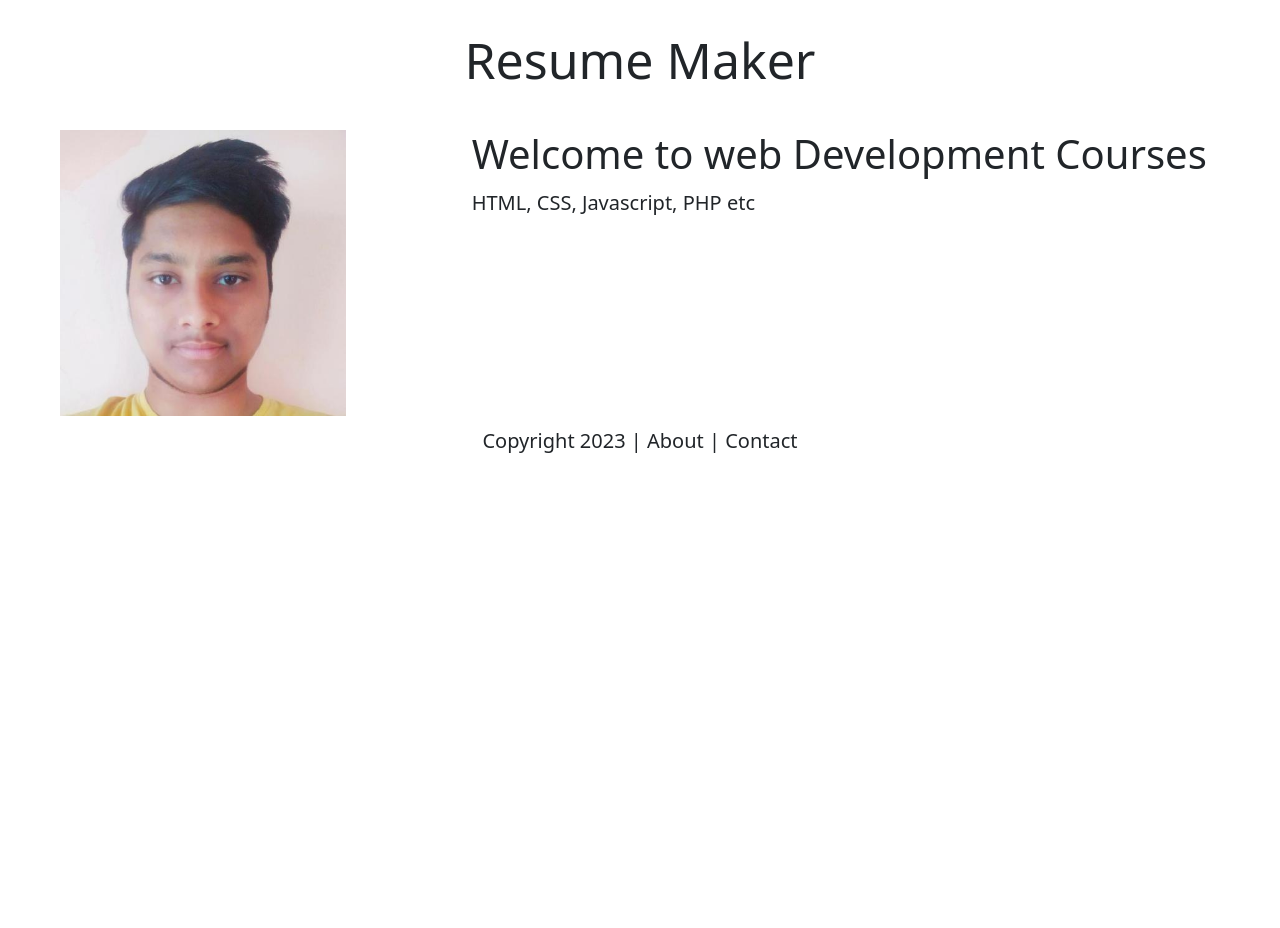
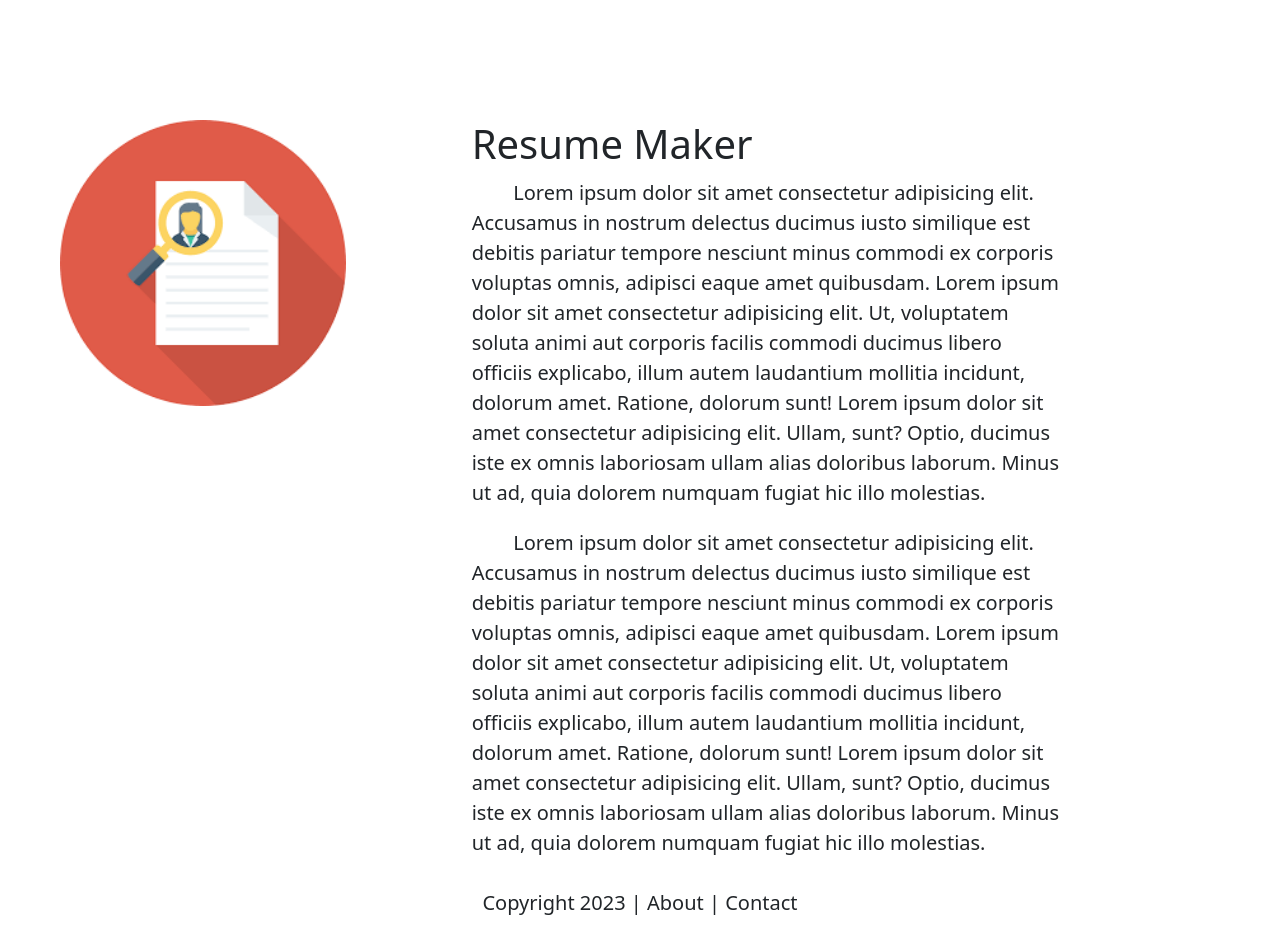
Before and after one commit to mr-bhanushali03/Resume-Builder, a PHP site: page /relationship-crud/ in a window 1280 px wide. Shown: the part 70-998 px from the top of the page. Before the commit the page ends 523 px from the top, so only its background shows below. Run offline with PHP 8.4, Linux system fonts and the light colour scheme.

Commit message:
new update

```diff
--- a/relationship-crud/account.php
+++ b/relationship-crud/account.php
@@ -86,7 +86,7 @@ include("header.php");
                             <th colspan="2">Educational Qualifications</th>
                         </tr>
                         <tr>
-                            <td></td>
+                            <td> </td>
                             <td></td>
                         </tr>
                         <tr>
--- a/relationship-crud/footer.php
+++ b/relationship-crud/footer.php
@@ -1,4 +1,4 @@
-<footer id="footer">
+<footer id="footer" >
   <div class="text-center py-2 muted">Copyright 2023 | About | Contact</div>
 </footer>
 <script src="https://code.jquery.com/jquery-3.6.3.min.js" integrity="sha256-pvPw+upLPUjgMXY0G+8O0xUf+/Im1MZjXxxgOcBQBXU=" crossorigin="anonymous"></script>
--- a/relationship-crud/index.php
+++ b/relationship-crud/index.php
@@ -4,18 +4,16 @@ $title = 'Home';
 include("header.php");
 ?>
 <main>
-  <div id="title">
-    <h1 class="text-center py-4">Resume Maker</h1>
-  </div>
-  <div class="featured">
+  <div class="featured mt-5">
     <div class="container-fluid ps-5">
       <div class="row">
-        <div class="col-lg-4 col-md-6 col-sm-6">
-        <img src="images/henil.jpeg" alt="" class="w-75" />
+        <div class="col-lg-4 col-md-12 col-sm-6 mt-5">
+        <img src="images/resume.png" alt="" class="w-75" />
         </div>
-        <div class="col-lg-8 col-md-6 col-sm-6">
-          <h2>Welcome to web Development Courses</h2>
-          <p>HTML, CSS, Javascript, PHP etc</p>
+        <div class="col-lg-6 col-md-12 col-sm-6 mt-5">
+          <h2>Resume Maker</h2>
+          <p>&nbsp;&nbsp;&nbsp;&nbsp;&nbsp;&nbsp;&nbsp;&nbsp;Lorem ipsum dolor sit amet consectetur adipisicing elit. Accusamus in nostrum delectus ducimus iusto similique est debitis pariatur tempore nesciunt minus commodi ex corporis voluptas omnis, adipisci eaque amet quibusdam. Lorem ipsum dolor sit amet consectetur adipisicing elit. Ut, voluptatem soluta animi aut corporis facilis commodi ducimus libero officiis explicabo, illum autem laudantium mollitia incidunt, dolorum amet. Ratione, dolorum sunt! Lorem ipsum dolor sit amet consectetur adipisicing elit. Ullam, sunt? Optio, ducimus iste ex omnis laboriosam ullam alias doloribus laborum. Minus ut ad, quia dolorem numquam fugiat hic illo molestias.</p>
+          <p>&nbsp;&nbsp;&nbsp;&nbsp;&nbsp;&nbsp;&nbsp;&nbsp;Lorem ipsum dolor sit amet consectetur adipisicing elit. Accusamus in nostrum delectus ducimus iusto similique est debitis pariatur tempore nesciunt minus commodi ex corporis voluptas omnis, adipisci eaque amet quibusdam. Lorem ipsum dolor sit amet consectetur adipisicing elit. Ut, voluptatem soluta animi aut corporis facilis commodi ducimus libero officiis explicabo, illum autem laudantium mollitia incidunt, dolorum amet. Ratione, dolorum sunt! Lorem ipsum dolor sit amet consectetur adipisicing elit. Ullam, sunt? Optio, ducimus iste ex omnis laboriosam ullam alias doloribus laborum. Minus ut ad, quia dolorem numquam fugiat hic illo molestias.</p>
         </div>
       </div>
       <div class="clear"></div>
--- a/relationship-crud/style.css
+++ b/relationship-crud/style.css
@@ -1,3 +1,12 @@
 *{
   font-size: 20px;
 }
+
+footer{
+  /* position: fixed; */
+  position: relative;
+  left: 0;
+  bottom: 0;
+  width: 100%;
+  text-align: center;
+}
```
Also changed, not shown: relationship-crud/editprofile.php (+60 -4 lines), relationship-crud/images/resume.png (added).
